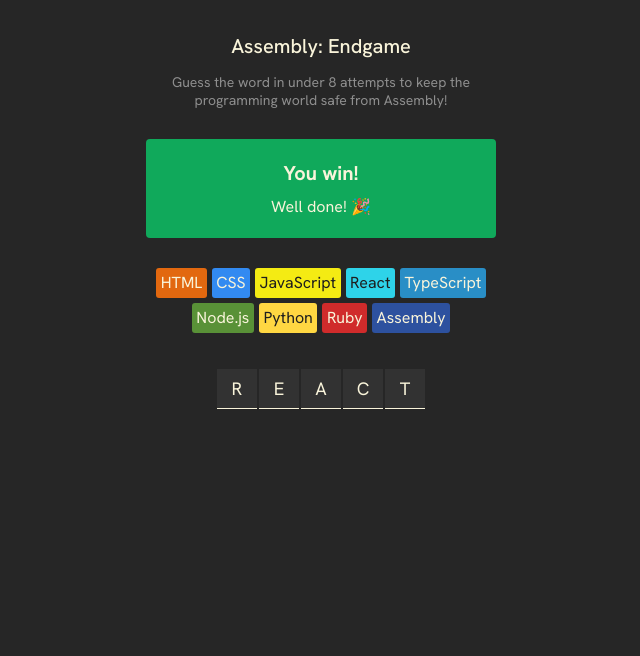
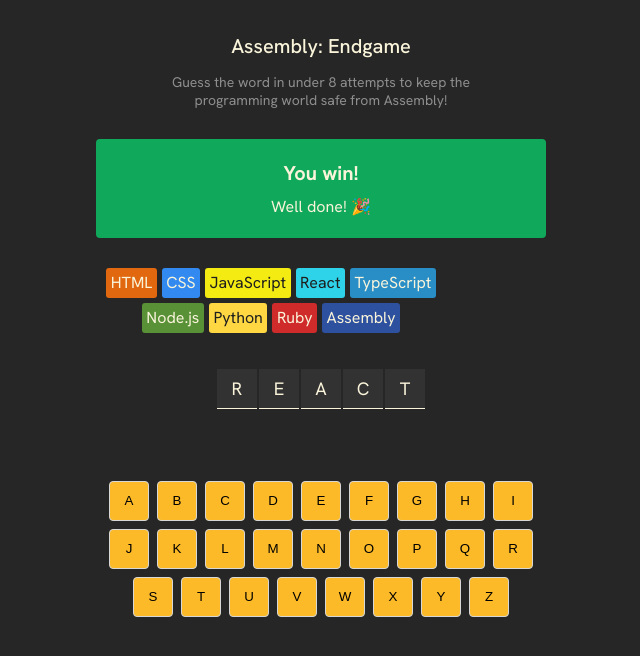
Before and after one commit to GustavoCapis/assembly-endgame, a React (Vite) app: page / in a window 1280 px wide. Shown: the top 656 px of the page, without its empty margins (319-959 px from the left). Built offline with nearby package versions, Linux system fonts and the light colour scheme.

Commit message:
feat: Add keyboard section.

```diff
--- a/src/App.jsx
+++ b/src/App.jsx
@@ -2,9 +2,10 @@
 import Header from "./Header";
 import Status from "./Status";
 import Languages from "./Languages";
+import Keyboard from "./Keyboard";
 
 export default function AssemblyEndgame() {
-  //set state for the word element
+  //Set state for the word element
   const [currentWord, setCurrentWord] = React.useState("react");
   const letters = [...currentWord];
   const wordElements = letters.map((letter, index) => (
@@ -19,6 +20,7 @@
       <Status />
       <Languages />
       <section className="word">{wordElements}</section>
+      <Keyboard/>
     </main>
   );
 }
--- /dev/null
+++ b/src/Keyboard.jsx
@@ -0,0 +1,12 @@
+export default function Keyboard() {
+  const alphabet = "abcdefghijklmnopqrstuvwxyz";
+  return (
+    <section className="keyboard">
+      {[...alphabet].map((letter) => (
+        <button className="keyboard-btn" key={letter}>
+          {letter.toUpperCase()}
+        </button>
+      ))}
+    </section>
+  );
+}
--- a/src/index.css
+++ b/src/index.css
@@ -83,3 +83,27 @@
   font-size: 1.125rem;
   border-bottom: 1px solid #F9F4DA;
 }
+
+.keyboard {
+  display: flex;
+  flex-wrap: wrap;
+  justify-content: center;
+  padding: 16px 8px;
+  margin-top: 56px;
+  gap: 8px;
+  max-width: 450px;
+}
+
+.keyboard-btn {
+  display: flex;
+  justify-content: center;
+  align-items: center;
+  width: 40px;
+  height: 40px;
+  background-color: #FCBA29;
+  border: 1px solid #D7D7D7;
+  border-radius: 4px;
+  gap: 6px;
+  padding: 6px;
+  cursor: pointer;
+}
```
